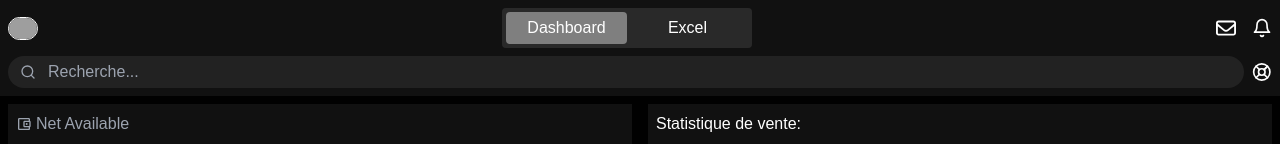
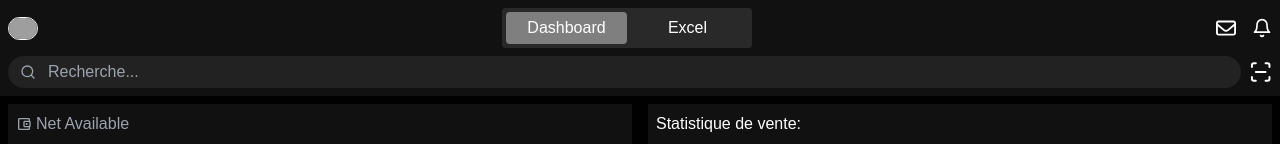
Before and after one commit to MorlonDev261/mga-follow-up, a Next.js app: page / in a window 1280 px wide. Shown: the top 144 px of the page. Built offline with nearby package versions, Linux system fonts and the light colour scheme; no server answers; grey boxes are pictures that could not be loaded.

Commit message:
Update index.tsx

```diff
--- a/src/app/_components/Dashboard/index.tsx
+++ b/src/app/_components/Dashboard/index.tsx
@@ -1,9 +1,10 @@
 import { useState } from 'react';
 import { FaRegEnvelope, FaPlus, FaClipboardUser } from "react-icons/fa6";
 import { MdOutlineAccountBalanceWallet } from "react-icons/md";
-import { FiBell, FiLifeBuoy, FiSearch } from 'react-icons/fi';
+import { FiBell, FiSearch } from 'react-icons/fi';
 import { ImUserPlus } from "react-icons/im";
 import { AiOutlineProduct } from "react-icons/ai";
+import { LuScanLine } from "react-icons/lu";
 import Image from 'next/image';
 import Counter from "@components/Counter";
 import Dropdown from "@components/Dropdown";
@@ -57,7 +58,7 @@ export default function Dashboard() {
               className="w-full rounded-full bg-[#222] py-1 pl-10 pr-4 outline-none"
             />
           </div>
-          <FiLifeBuoy className="text-xl" />
+          <LuScanLine className="text-2xl" />
         </div>
       </header>
 
```
